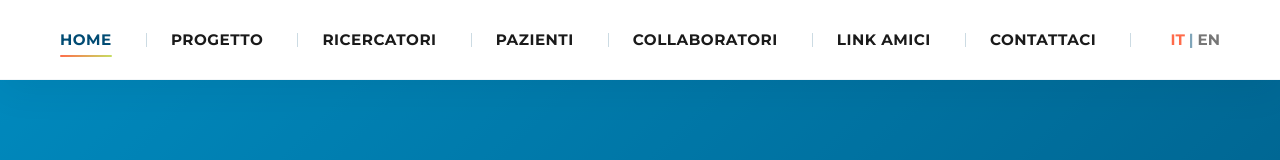
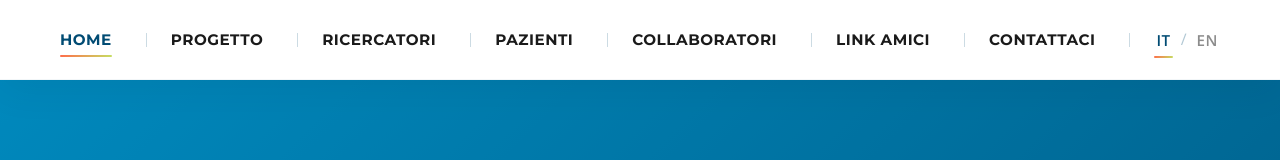
Before and after one commit to GiuseppeBondii/pelican-website, a React (Create React App) app: page / in a window 1280 px wide. Shown: the top 160 px of the page. Built offline with nearby package versions, Linux system fonts and the light colour scheme.

Commit message:
fix cambio lingua e testo

```diff
--- a/src/App.css
+++ b/src/App.css
@@ -1035,43 +1035,52 @@
 
   /* STATO SCROLLATO: Entra il logo, i link riducono l'area massima e scivolano a destra */
   .nav-with-logo .nav-links {
-    max-width: 840px; /* Regola questo valore in pixel per decidere quanto compatti vuoi i link a destra */
+    max-width: 940px; /* Regola questo valore in pixel per decidere quanto compatti vuoi i link a destra */
   }
 
-  .lang-toggle-btn {
+  /* ==============================
+   SELETTORE LINGUA (NAVBAR)
+============================== */
+.lang-selector {
+  display: flex;
+  align-items: center;
+  gap: 8px; /* Distanza tra IT, lo slash e EN */
+}
+
+/* Resettiamo il bottone per farlo comportare come un tag <a> */
+.lang-btn {
   background: transparent;
   border: none;
-  cursor: pointer;
-  font-family: 'Montserrat', sans-serif;
-  font-weight: 700;
-  font-size: 0.95rem;
-  display: flex;
-  align-items: center;
-  padding: 8px 0;
-  margin-left: 15px;
+  font-family: inherit;
+  padding: 8px 2px; /* Margini laterali ridotti per tenerli vicini */
+  margin: 0;
+  outline: none;
 }
 
-.active-lang {
-  color: var(--sunset-orange);
-  transition: color 0.3s ease;
+/* Se la lingua non è attiva, la facciamo apparire sbiadita */
+.lang-btn:not(.active) {
+  opacity: 0.5;
 }
 
-.inactive-lang {
-  color: var(--primary-black);
-  opacity: 0.6;
-  transition: opacity 0.3s ease, color 0.3s ease;
+/* Al passaggio del mouse torna opaca */
+.lang-btn:not(.active):hover {
+  opacity: 1;
 }
 
-.inactive-lang:hover {
-  opacity: 1;
+/* Lo slash divisorio */
+.lang-separator {
   color: var(--ocean-blue);
+  opacity: 0.3;
+  font-size: 1rem;
+  user-select: none; /* Impedisce che l'utente lo selezioni col mouse per sbaglio */
 }
 
+/* Su mobile centriamo il blocco in fondo al menu a tendina */
 @media (max-width: 1024px) {
-  .lang-toggle-btn {
-    margin-left: 0;
+  .lang-selector {
     justify-content: center;
-    margin-top: 10px;
+    margin-top: 15px;
+    padding-bottom: 25px;
   }
 }
 /* ==============================
@@ -1096,3 +1105,25 @@
     pointer-events: none; /* Evita che il separatore intralci i click del mouse */
   }
 }
+
+/* ==============================
+   FIX SELETTORE LINGUA MOBILE
+============================== */
+@media (max-width: 1024px) {
+  /* 1. Diamo più spazio al menu a tendina per non tagliare l'ultimo elemento */
+  .nav-links.open {
+    max-height: 600px !important;
+    padding-bottom: 20px !important;
+  }
+
+  /* 2. Impediamo che IT/EN si allarghino come i link di pagina */
+  .lang-selector .lang-btn {
+    display: inline-block;
+    padding: 5px 15px !important;
+  }
+
+  /* 3. Rimuoviamo lo sfondo grigio della classe "active" specifico per il mobile */
+  .lang-selector .lang-btn.active {
+    background-color: transparent !important;
+  }
+}
--- a/src/components/layout/Navbar.js
+++ b/src/components/layout/Navbar.js
@@ -11,7 +11,6 @@ const Navbar = () => {
   const toggleMenu = () => setIsOpen(!isOpen);
   const closeMenu = () => setIsOpen(false);
 
-  // Estraiamo i dati dinamicamente dal Context, senza importare il file JSON in alto
   const { language, toggleLanguage, data } = useContext(LanguageContext);
   const { navbar } = data;
 
@@ -64,12 +63,26 @@ const Navbar = () => {
             </li>
           ))}
 
-          <li>
-            <button onClick={toggleLanguage} className="lang-toggle-btn">
-              <span className={language === 'ita' ? 'active-lang' : 'inactive-lang'}>IT</span>
-              <span style={{ margin: '0 4px', color: 'var(--ocean-blue)', opacity: 0.5 }}>|</span>
-              <span className={language === 'eng' ? 'active-lang' : 'inactive-lang'}>EN</span>
-            </button>
+         <li>
+            <div className="lang-selector">
+              <button
+                onClick={() => language !== 'ita' && toggleLanguage()}
+                className={`nav-link lang-btn ${language === 'ita' ? 'active' : ''}`}
+                aria-label="Italiano"
+              >
+                IT
+              </button>
+
+              <span className="lang-separator">/</span>
+
+              <button
+                onClick={() => language !== 'eng' && toggleLanguage()}
+                className={`nav-link lang-btn ${language === 'eng' ? 'active' : ''}`}
+                aria-label="English"
+              >
+                EN
+              </button>
+            </div>
           </li>
         </ul>
 
--- a/src/data/PelicanDataIta.json
+++ b/src/data/PelicanDataIta.json
@@ -204,7 +204,7 @@
   "science": {
     "header": {
       "title": "Area Scientifica",
-      "subtitle": "TDocumentazione tecnica e linee guida del protocollo per i ricercatori.",
+      "subtitle": "Documentazione tecnica e linee guida del protocollo per i ricercatori.",
       "disclaimer": "mi sono preso alcune libertà per completare un po la facciata della pagina, ovviamente da sistemare"
     },
     "techDocs": {
```
